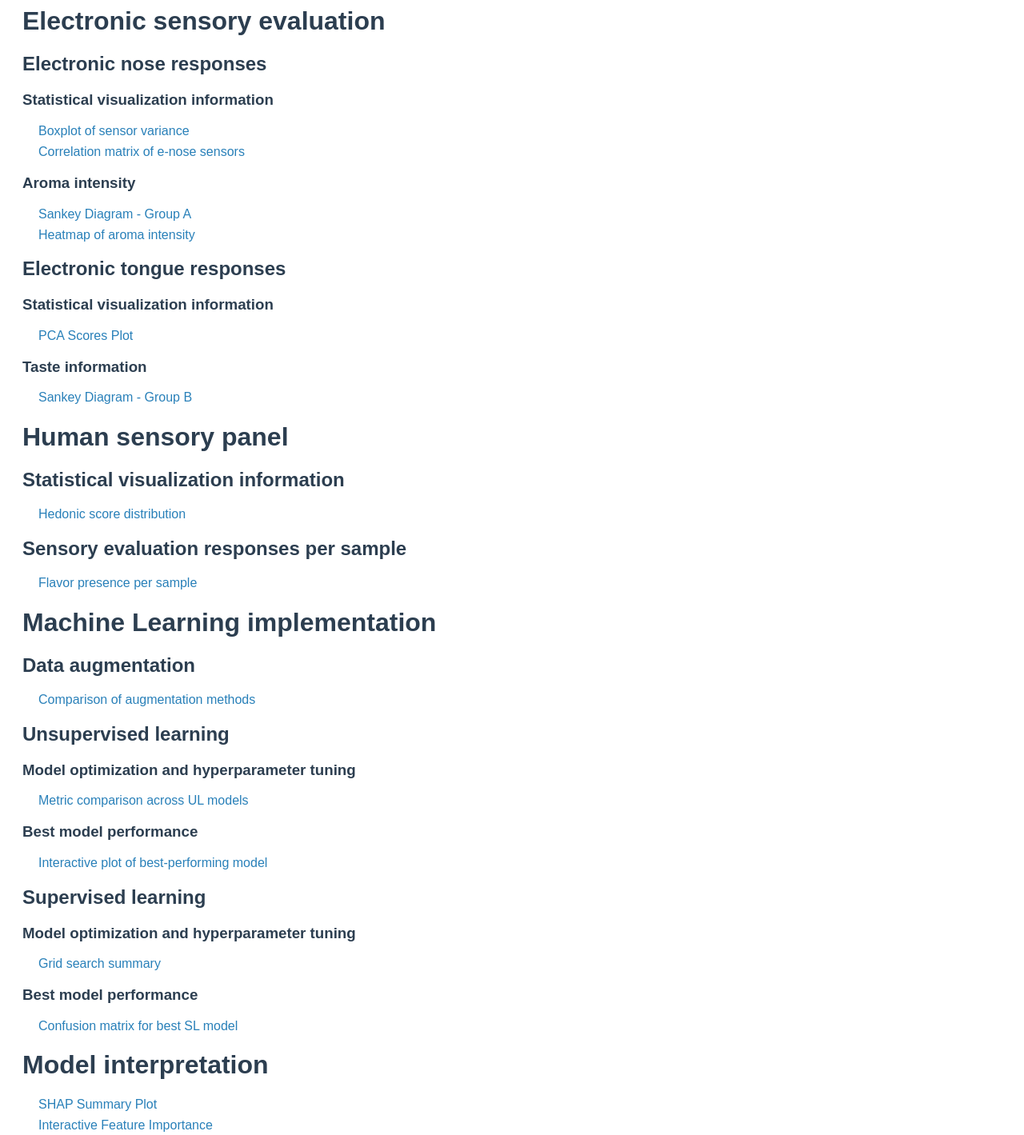
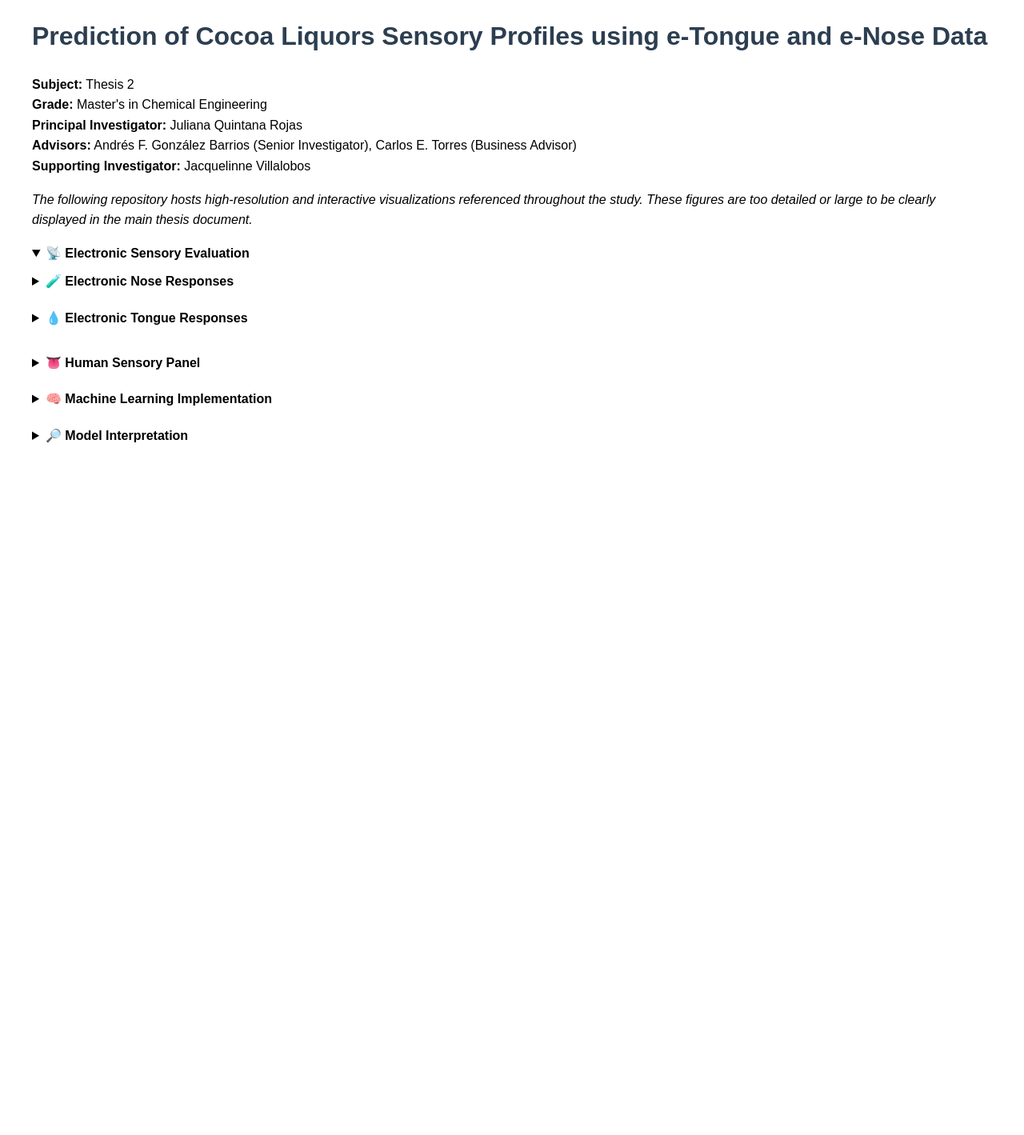
Before and after one commit to Joulessss/Thesis2_Results, a plain HTML site: page docs/index.html in a window 1280 px wide. Shown: the part 20-1439 px from the top of the page at 80% size. After the commit the page ends 800 px from the top, so only its background shows below. Drawn offline with Linux system fonts and the light colour scheme.

Commit message:
changes index

```diff
--- a/docs/index.html
+++ b/docs/index.html
@@ -1,81 +1,119 @@
+<!DOCTYPE html>
 <html lang="en">
 <head>
   <meta charset="UTF-8">
-    <title>Thesis Results Index</title>
+  <title>Thesis Results – Juliana Quintana Rojas</title>
   <style>
-        body { font-family: Arial, sans-serif; padding: 20px; }
-        h1, h2, h3 { color: #2c3e50; }
-        ul { list-style-type: none; padding-left: 20px; }
-        li { margin: 8px 0; }
-        a { text-decoration: none; color: #2980b9; }
-        a:hover { text-decoration: underline; }
+    body {
+      font-family: Arial, sans-serif;
+      margin: 40px;
+      line-height: 1.6;
+    }
+    h1, h2 {
+      color: #2c3e50;
+    }
+    details summary {
+      cursor: pointer;
+      font-weight: bold;
+      margin: 10px 0;
+    }
+    summary::-webkit-details-marker {
+      color: #3498db;
+    }
+    a {
+      color: #1a73e8;
+      text-decoration: none;
+    }
+    a:hover {
+      text-decoration: underline;
+    }
+    .section {
+      margin-bottom: 20px;
+    }
   </style>
 </head>
 <body>
-    <h1>Electronic sensory evaluation</h1>
 
-    <h2>Electronic nose responses</h2>
-    <h3>Statistical visualization information</h3>
+  <h1>Prediction of Cocoa Liquors Sensory Profiles using e-Tongue and e-Nose Data</h1>
+  <p><strong>Subject:</strong> Thesis 2<br>
+     <strong>Grade:</strong> Master's in Chemical Engineering<br>
+     <strong>Principal Investigator:</strong> Juliana Quintana Rojas<br>
+     <strong>Advisors:</strong> Andrés F. González Barrios (Senior Investigator), Carlos E. Torres (Business Advisor)<br>
+     <strong>Supporting Investigator:</strong> Jacquelinne Villalobos</p>
+
+  <p><em>The following repository hosts high-resolution and interactive visualizations referenced throughout the study. These figures are too detailed or large to be clearly displayed in the main thesis document.</em></p>
+
+  <!-- Section 1 -->
+  <details open>
+    <summary>📡 Electronic Sensory Evaluation</summary>
+    <div class="section">
+      <details>
+        <summary>🧪 Electronic Nose Responses</summary>
         <ul>
-        <li><a href="images/nose/boxplot_variance.png" target="_blank">Boxplot of sensor variance</a></li>
-        <li><a href="images/nose/correlation_matrix.png" target="_blank">Correlation matrix of e-nose sensors</a></li>
+          <li><a href="boxplot_variance.html">Boxplot of sensor variance</a></li>
+          <li><a href="correlation_matrix_nose.html">Correlation matrix of e-nose sensors</a></li>
+          <li><a href="sankey_group_A.html">Sankey Diagram – Group A</a></li>
+          <li><a href="heatmap_aroma.html">Heatmap of aroma intensity</a></li>
         </ul>
-    <h3>Aroma intensity</h3>
+      </details>
+
+      <details>
+        <summary>💧 Electronic Tongue Responses</summary>
         <ul>
-        <li><a href="html/aroma_sankey_group_A.html" target="_blank">Sankey Diagram - Group A</a></li>
-        <li><a href="images/aroma_heatmap.png" target="_blank">Heatmap of aroma intensity</a></li>
+          <li><a href="pca_scores_tongue.html">PCA Scores Plot</a></li>
+          <li><a href="sankey_group_B.html">Sankey Diagram – Group B</a></li>
         </ul>
+      </details>
+    </div>
+  </details>
 
-    <h2>Electronic tongue responses</h2>
-    <h3>Statistical visualization information</h3>
+  <!-- Section 2 -->
+  <details>
+    <summary>👅 Human Sensory Panel</summary>
+    <div class="section">
       <ul>
-        <li><a href="images/tongue/pca_scores.png" target="_blank">PCA Scores Plot</a></li>
+        <li><a href="hedonic_distribution.html">Hedonic Score Distribution</a></li>
+        <li><a href="flavor_per_sample.html">Flavor Presence per Sample</a></li>
       </ul>
-    <h3>Taste information</h3>
+    </div>
+  </details>
+
+  <!-- Section 3 -->
+  <details>
+    <summary>🧠 Machine Learning Implementation</summary>
+    <div class="section">
+      <details>
+        <summary>🧬 Data Augmentation</summary>
         <ul>
-        <li><a href="html/taste_sankey_group_B.html" target="_blank">Sankey Diagram - Group B</a></li>
+          <li><a href="augmentation_comparison.html">Comparison of Augmentation Methods</a></li>
         </ul>
+      </details>
 
-    <h1>Human sensory panel</h1>
-    <h2>Statistical visualization information</h2>
+      <details>
+        <summary>🔍 Unsupervised Learning</summary>
         <ul>
-        <li><a href="images/panel/hedonic_distribution.png" target="_blank">Hedonic score distribution</a></li>
+          <li><a href="ul_tuning.html">Model Optimization and Tuning</a></li>
+          <li><a href="ul_performance.html">Best Model Performance</a></li>
         </ul>
-    <h2>Sensory evaluation responses per sample</h2>
+      </details>
+
+      <details>
+        <summary>🧩 Supervised Learning</summary>
         <ul>
-        <li><a href="html/sample_flavor_sankey.html" target="_blank">Flavor presence per sample</a></li>
+          <li><a href="sl_tuning.html">Model Optimization and Tuning</a></li>
+          <li><a href="sl_performance.html">Best Model Performance</a></li>
         </ul>
+      </details>
+    </div>
+  </details>
 
-    <h1>Machine Learning implementation</h1>
-    <h2>Data augmentation</h2>
+  <!-- Section 4 -->
+  <details>
+    <summary>🔎 Model Interpretation</summary>
     <ul>
-        <li><a href="images/augmentation/aug_comparison.png" target="_blank">Comparison of augmentation methods</a></li>
+      <li><a href="model_explanability.html">Model Interpretability Dashboard</a></li>
     </ul>
+  </details>
 
-    <h2>Unsupervised learning</h2>
-    <h3>Model optimization and hyperparameter tuning</h3>
-    <ul>
-        <li><a href="images/ul/metrics_comparison.png" target="_blank">Metric comparison across UL models</a></li>
-    </ul>
-    <h3>Best model performance</h3>
-    <ul>
-        <li><a href="html/ul_best_model.html" target="_blank">Interactive plot of best-performing model</a></li>
-    </ul>
-
-    <h2>Supervised learning</h2>
-    <h3>Model optimization and hyperparameter tuning</h3>
-    <ul>
-        <li><a href="images/sl/gridsearch_summary.png" target="_blank">Grid search summary</a></li>
-    </ul>
-    <h3>Best model performance</h3>
-    <ul>
-        <li><a href="html/sl_confusion_matrix.html" target="_blank">Confusion matrix for best SL model</a></li>
-    </ul>
-
-    <h1>Model interpretation</h1>
-    <ul>
-        <li><a href="images/interp/shap_summary.png" target="_blank">SHAP Summary Plot</a></li>
-        <li><a href="html/interp_global_feature_importance.html" target="_blank">Interactive Feature Importance</a></li>
-    </ul>
 </body>
 </html>
```
Also changed, not shown: 1 other file. Lines whose indentation alone changed are shown as unchanged.
